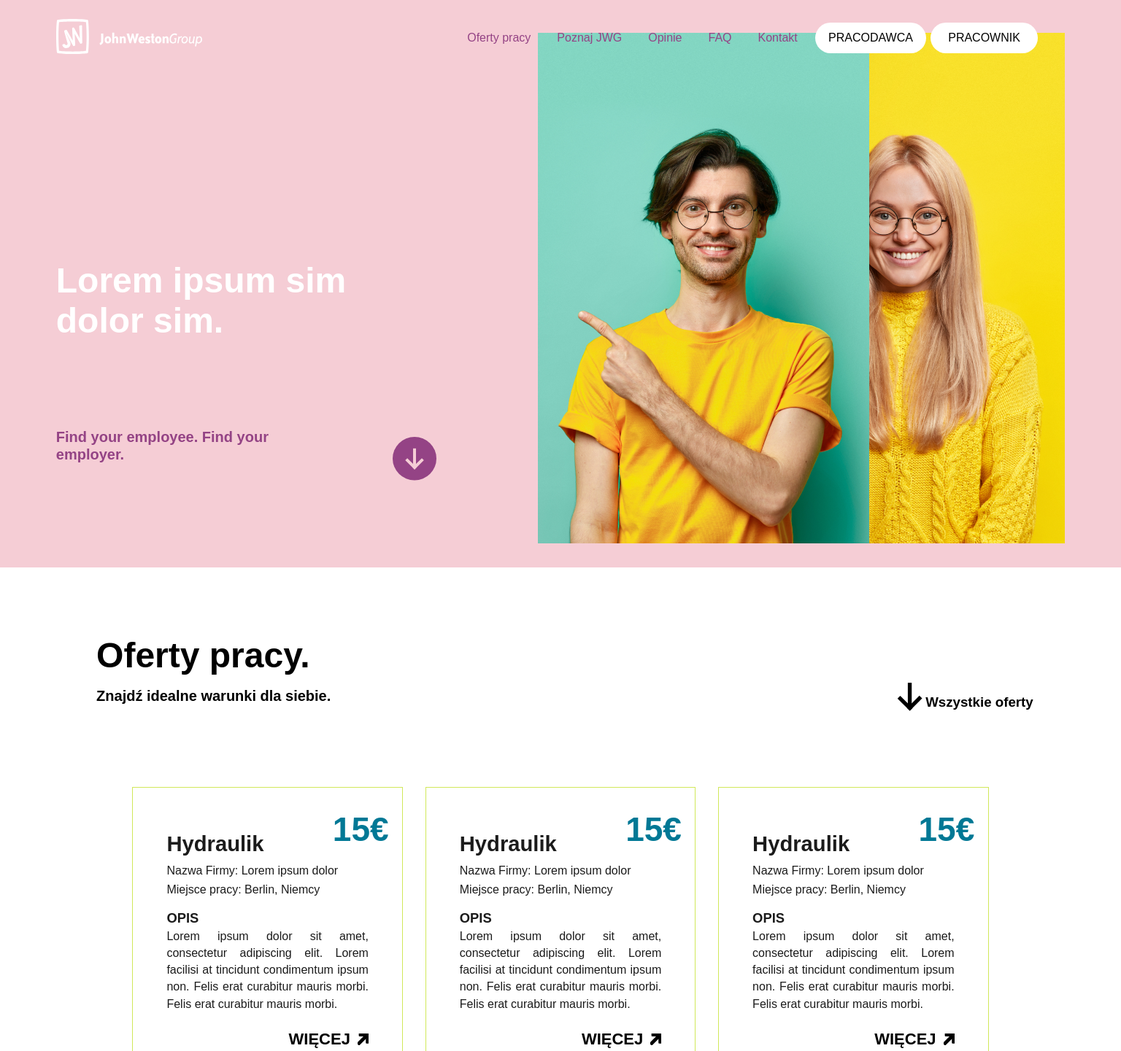
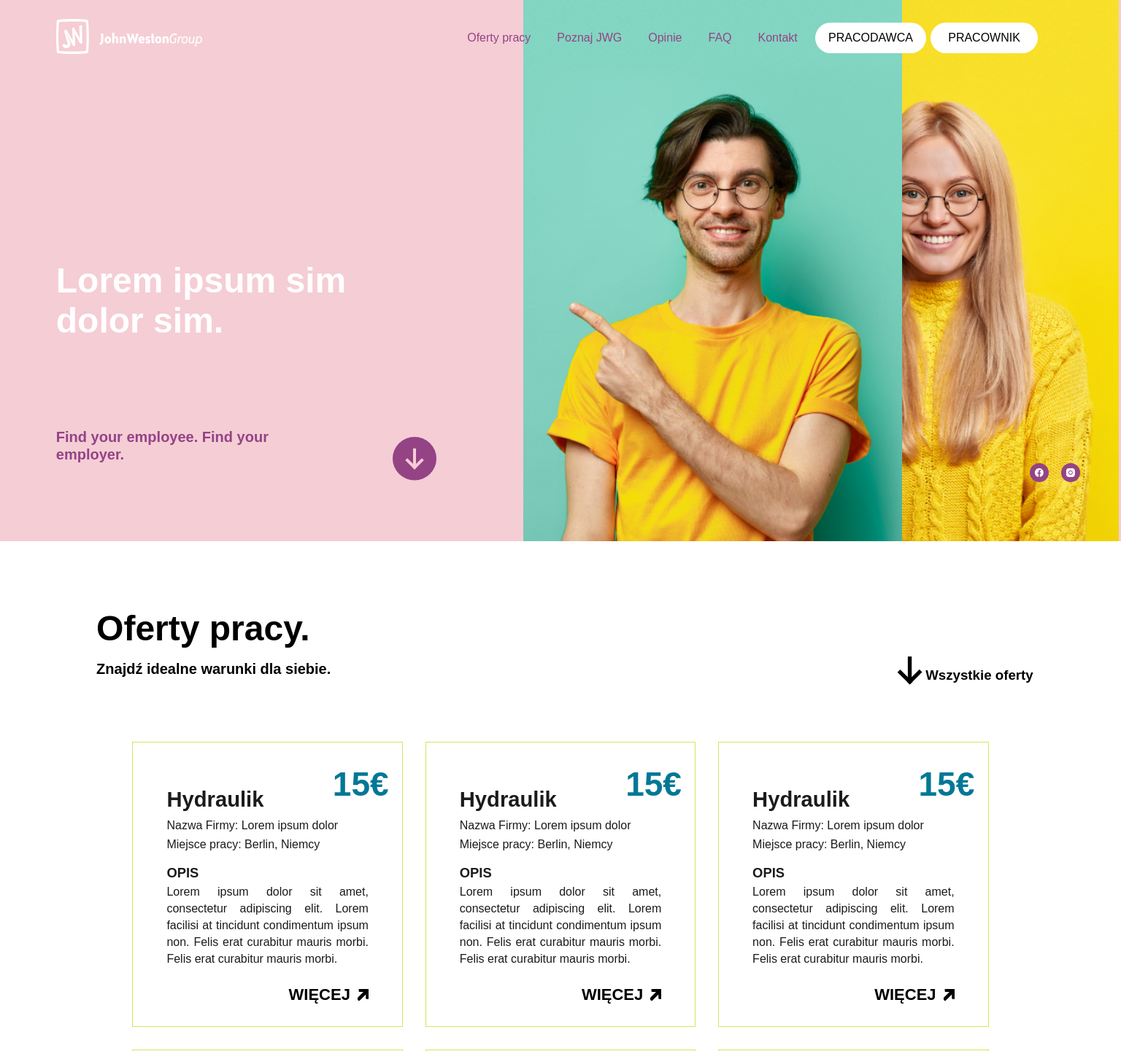
Before and after one commit to patrycjabobek/Recruitment_task_JWG, a website built with webpack: page dist/index.html in a window 1536 px wide. Shown: the top 1441 px of the page at 73% size. Built offline with Linux system fonts and the light colour scheme; a web font is replaced by a local one.

Commit message:
background rwd full hd

```diff
--- a/src/styles/style.scss
+++ b/src/styles/style.scss
@@ -518,6 +518,9 @@ nav ul li a:before {
     }
   }
 }
+.background {
+  display: none;
+}
 
 @media (min-width: 640px) {
   .page__nav {
@@ -867,6 +870,10 @@ nav ul li a:before {
       }
     }
   }
+
+  .background {
+    display: block;
+  }
 }
 @media (min-width: 1025px) {
   .page__nav {
@@ -971,6 +978,7 @@ nav ul li a:before {
         background-position: 7% center, right;
 
         .socials {
+          display: flex;
           position: absolute;
           bottom: 12%;
           right: 15%;
@@ -991,7 +999,7 @@ nav ul li a:before {
       }
     }
     &__joboffers {
-      top: -10%;
+      top: -13%;
       &--content {
         grid-template-columns: 5% 2fr 2fr 1fr 5%;
         grid-template-areas:
@@ -1127,6 +1135,7 @@ nav ul li a:before {
         }
       }
     }
+
   }
 }
 
@@ -1202,6 +1211,16 @@ nav ul li a:before {
           h1 {
             font-size: 3rem;
           }
+        }
+      }
+
+      .background {
+        width: 110%;
+        top: -15%;
+        background-size: contain;
+        background-position: left, right;
+        .socials {
+          bottom: 18%;
         }
       }
     }
```
Also changed, not shown: dist/index.html, dist/main.js.
